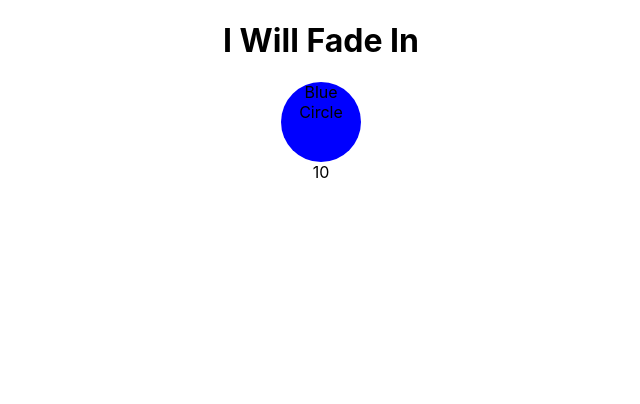
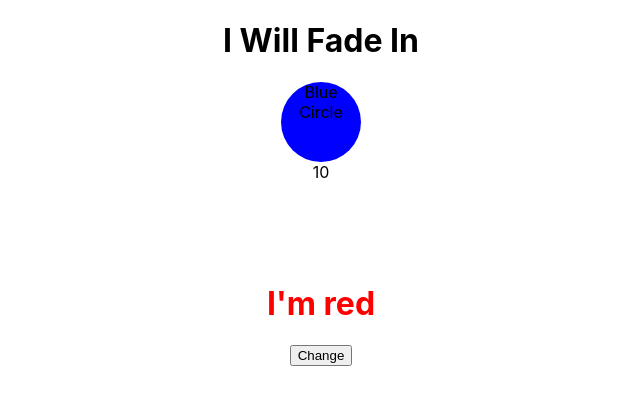
Before and after one commit to linnefromice/react_practice_animation, a React (Create React App) app in the folder pj-react-spring/: page / in a window 1280 px wide. Shown: the top 404 px of the page, without its empty margins (319-959 px from the left). Built offline with nearby package versions, Linux system fonts and the light colour scheme.

Commit message:
add animation content

```diff
--- a/pj-react-spring/src/App.js
+++ b/pj-react-spring/src/App.js
@@ -1,8 +1,10 @@
-import React from 'react';
+import React, { useState } from 'react';
 import './App.css';
 import { useSpring, animated } from "react-spring";
 
 function App() {
+  const [on, toggle] = useState(false);
+
   const propsOne = useSpring({opacity: 1, from: {opacity: 0}});
   const propsTwo = useSpring({
     width: 80,
@@ -35,6 +37,9 @@ function App() {
       { opacity: 0, color: 'gray' },
     ],
   });
+  const clickAnimation = useSpring({
+    color: on ? 'blue' : 'red'
+  });
 
   return (
     <div className="App">
@@ -48,6 +53,10 @@ function App() {
         <animated.div>{propsThree.number}</animated.div>
         <animated.div style={propsFour}>I Will Fade In</animated.div>
         <animated.h1 style={multiAnimation}>Hello World...</animated.h1>
+        <div>
+          <animated.h1 style={clickAnimation}>{!on ? "I'm red" : "Now I'm blue"}</animated.h1>
+          <button onClick={() => toggle(!on)}>Change</button>
+        </div>
       </center>
     </div>
   );
```
